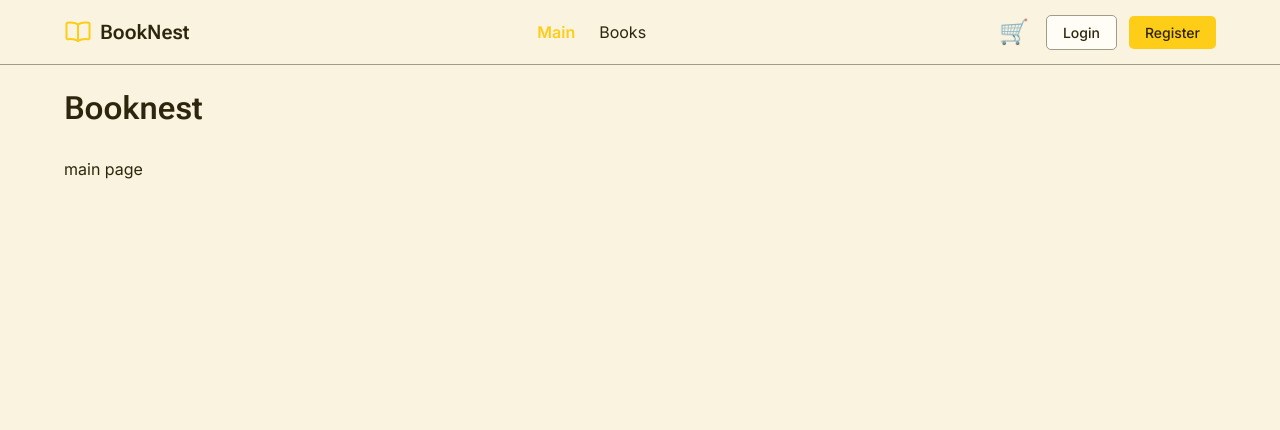
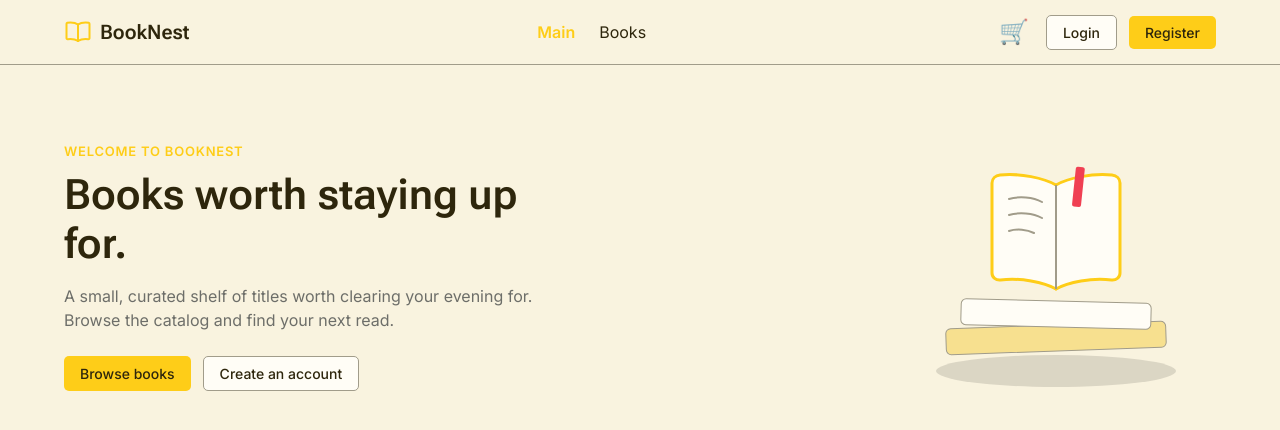
Before and after one commit to murad-proger/booknest, a Next.js app: page / in a window 1280 px wide. Shown: the top 430 px of the page. Built offline with nearby package versions, Linux system fonts and the light colour scheme; no server answers.

Commit message:
feat: add homepage hero section

```diff
--- a/src/app/page.tsx
+++ b/src/app/page.tsx
@@ -1,11 +1,11 @@
+import Hero from "@/components/Home/Hero/Hero";
 import styles from "./page.module.css";
 
 export default function Home() {
   return (
     <div className={styles.page}>
       <main className={styles.main}>
-        <h1>Booknest</h1>
-        <p>main page</p>
+        <Hero />
       </main>
     </div>
   );
--- /dev/null
+++ b/src/components/Home/Hero/Hero.module.css
@@ -0,0 +1,75 @@
+.hero {
+  display: grid;
+  grid-template-columns: 1fr auto;
+  align-items: center;
+  gap: var(--space-7);
+  padding: var(--space-7) 0;
+  width: 100%;
+}
+
+.text {
+  display: flex;
+  flex-direction: column;
+  align-items: flex-start;
+  max-width: 480px;
+}
+
+.eyebrow {
+  margin-bottom: var(--space-3);
+  font-size: 13px;
+  font-weight: 600;
+  letter-spacing: 0.06em;
+  text-transform: uppercase;
+  color: var(--color-accent-strong);
+}
+
+.title {
+  margin-bottom: var(--space-4);
+  font-size: 42px;
+  line-height: 1.15;
+}
+
+.subtitle {
+  margin-bottom: var(--space-5);
+  color: var(--color-text-muted);
+  font-size: 16px;
+  line-height: 1.5;
+}
+
+.actions {
+  display: flex;
+  gap: var(--space-3);
+  flex-wrap: wrap;
+}
+
+.illustration {
+  justify-self: center;
+  max-width: 100%;
+  height: auto;
+}
+
+@media (max-width: 900px) {
+  .hero {
+    grid-template-columns: 1fr;
+    text-align: center;
+    padding: var(--space-6) 0;
+  }
+
+  .text {
+    align-items: center;
+    max-width: none;
+  }
+
+  .actions {
+    justify-content: center;
+  }
+
+  .illustration {
+    order: -1;
+    width: 240px;
+  }
+
+  .title {
+    font-size: 32px;
+  }
+}
--- /dev/null
+++ b/src/components/Home/Hero/Hero.tsx
@@ -0,0 +1,109 @@
+import styles from "./Hero.module.css";
+
+import LinkButton from "@/components/ui/LinkButton/LinkButton";
+
+export default function Hero() {
+  return (
+    <section className={styles.hero}>
+      <div className={styles.text}>
+        <span className={styles.eyebrow}>Welcome to BookNest</span>
+        <h1 className={styles.title}>Books worth staying up for.</h1>
+        <p className={styles.subtitle}>
+          A small, curated shelf of titles worth clearing your evening for.
+          Browse the catalog and find your next read.
+        </p>
+
+        <div className={styles.actions}>
+          <LinkButton href="/books" variant="primary">
+            Browse books
+          </LinkButton>
+          <LinkButton href="/register" variant="secondary">
+            Create an account
+          </LinkButton>
+        </div>
+      </div>
+
+      <svg
+        className={styles.illustration}
+        width="320"
+        height="260"
+        viewBox="0 0 320 260"
+        fill="none"
+        xmlns="http://www.w3.org/2000/svg"
+        aria-hidden="true"
+      >
+        <ellipse cx="160" cy="234" rx="120" ry="16" fill="var(--color-shadow)" />
+
+        <rect
+          x="50"
+          y="188"
+          width="220"
+          height="26"
+          rx="5"
+          fill="color-mix(in srgb, var(--color-accent) 55%, var(--color-surface))"
+          stroke="var(--color-disabled)"
+          transform="rotate(-2 160 201)"
+        />
+        <rect
+          x="65"
+          y="164"
+          width="190"
+          height="26"
+          rx="5"
+          fill="var(--color-surface)"
+          stroke="var(--color-disabled)"
+          transform="rotate(1.5 160 177)"
+        />
+
+        <g transform="translate(85 40)">
+          <path
+            d="M75 8C63 1 39 -4 19 -2C14.5 -1.5 11 1.5 11 6V96C11 100.5 15 103.5 19.5 103C39 100.5 63 105 75 112"
+            fill="var(--color-surface)"
+            stroke="var(--color-accent-strong)"
+            strokeWidth="3"
+            strokeLinejoin="round"
+            strokeLinecap="round"
+          />
+          <path
+            d="M75 8C87 1 111 -4 131 -2C135.5 -1.5 139 1.5 139 6V96C139 100.5 135 103.5 130.5 103C111 100.5 87 105 75 112"
+            fill="var(--color-surface)"
+            stroke="var(--color-accent-strong)"
+            strokeWidth="3"
+            strokeLinejoin="round"
+            strokeLinecap="round"
+          />
+          <path d="M75 8V112" stroke="var(--color-disabled)" strokeWidth="2" />
+
+          <path
+            d="M28 22C38 19 52 20 61 25"
+            stroke="var(--color-disabled)"
+            strokeWidth="2"
+            strokeLinecap="round"
+          />
+          <path
+            d="M28 38C38 35 52 36 61 41"
+            stroke="var(--color-disabled)"
+            strokeWidth="2"
+            strokeLinecap="round"
+          />
+          <path
+            d="M28 54C36 51.5 46 52.5 53 56"
+            stroke="var(--color-disabled)"
+            strokeWidth="2"
+            strokeLinecap="round"
+          />
+        </g>
+
+        <rect
+          x="180"
+          y="30"
+          width="9"
+          height="40"
+          rx="2"
+          fill="var(--color-danger)"
+          transform="rotate(6 184 30)"
+        />
+      </svg>
+    </section>
+  );
+}
```
